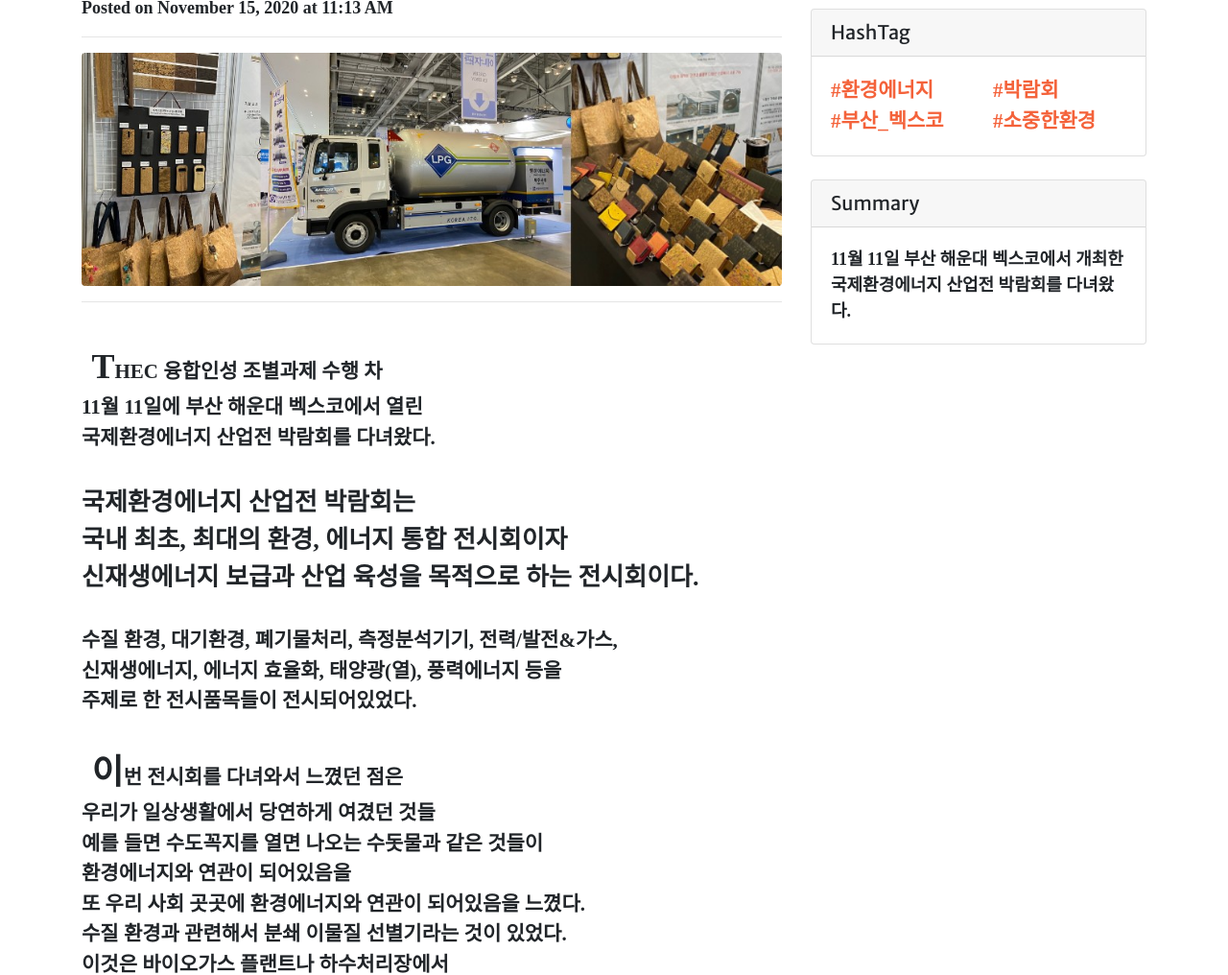
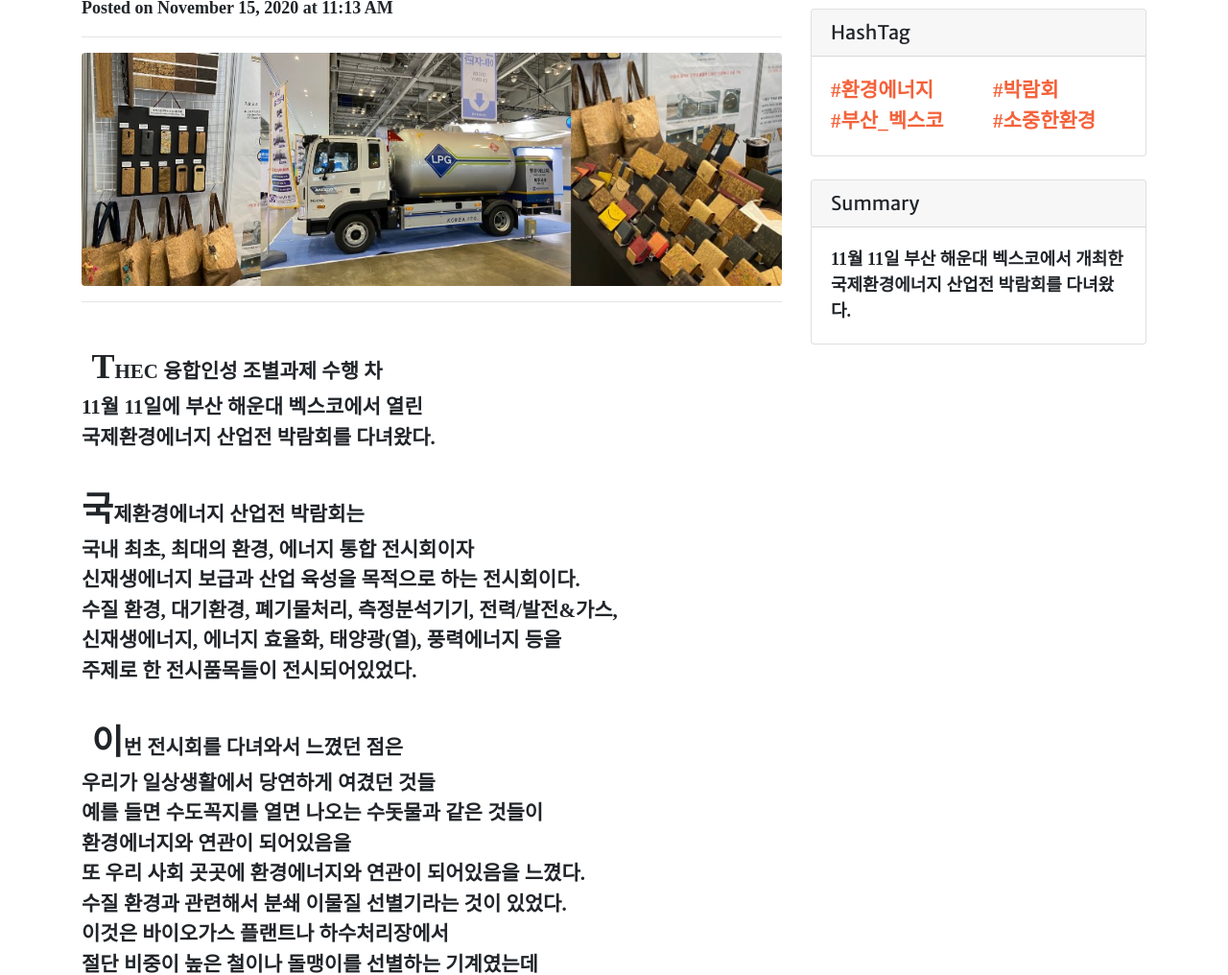
Before and after one commit to TechPersonality/TechPersonality.github.io, a website: page pages/hope.html in a window 1280 px wide. Shown: the part 224-1240 px from the top of the page at 96% size. Drawn offline with nearby package versions, Linux system fonts and the light colour scheme; a web font is replaced by a local one.

Commit message:
modify hope.html

```diff
--- a/pages/hope.html
+++ b/pages/hope.html
@@ -76,9 +76,9 @@
         &nbsp; <span style="font-size: 36px;">T</span>HEC 융합인성 조별과제 수행 차<br>
         11월 11일에 부산 해운대 벡스코에서 열린<br>
         국제환경에너지 산업전 박람회를 다녀왔다.<br><br>
-        <span style="font-size: 26px;">국제환경에너지 산업전 박람회는<br>
+        <span style="font-size: 36px;">국</span>제환경에너지 산업전 박람회는<br>
         국내 최초, 최대의 환경, 에너지 통합 전시회이자<br>
-        신재생에너지 보급과 산업 육성을 목적으로 하는 전시회이다. </span><br><br>
+        신재생에너지 보급과 산업 육성을 목적으로 하는 전시회이다.<br>
         수질 환경, 대기환경, 폐기물처리, 측정분석기기, 전력/발전&가스,<br> 신재생에너지,
         에너지 효율화, 태양광(열), 풍력에너지 등을<br> 주제로 한 전시품목들이 전시되어있었다.<br><br>
 
```
